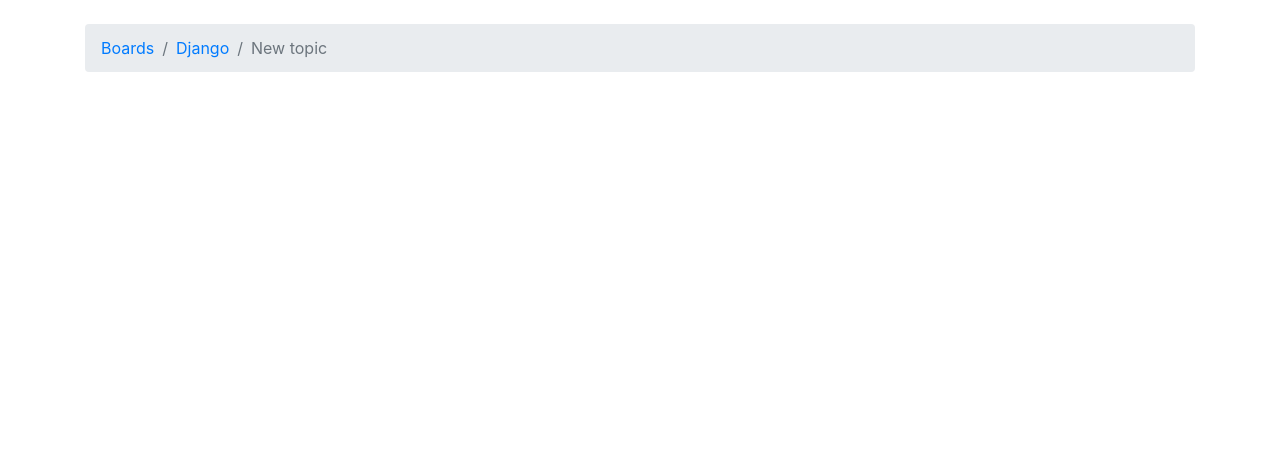
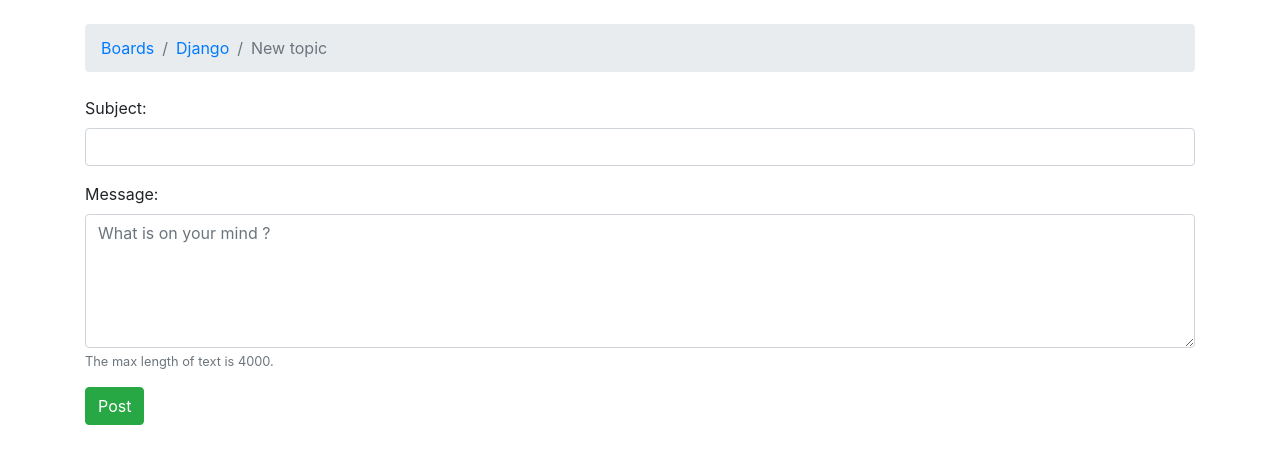
Before and after one commit to Abbas766/simple_is_better_than_complex, a Django app: page /boards/1/new/ in a window 1280 px wide. Shown: the part 56-520 px from the top of the page. Run offline with Django 3.2, Linux system fonts and the light colour scheme; data comes from the database, SQL or seed files in the repository; both versions use the stored data as it was after the commit; some libraries are stand-ins or nearby versions.

Commit message:
completed part 3 ,added reusable templates,tests and new_topic

```diff
--- a/myproject/boards/forms.py
+++ b/myproject/boards/forms.py
@@ -2,7 +2,12 @@ from django import forms
 from .models import Topic
 
 class NewTopicForm(forms.ModelForm):
-    message = forms.CharField(widget=forms.Textarea(),max_length=4000)
+    message = forms.CharField(widget=forms.Textarea(
+        attrs={'rows':5,'placeholder':'What is on your mind ?' }
+    ),
+    max_length=4000,
+    help_text = 'The max length of text is 4000.'
+    )
 
     class Meta:
         model = Topic
--- a/myproject/boards/views.py
+++ b/myproject/boards/views.py
@@ -34,4 +34,4 @@ def new_topic(request,pk):
             return redirect('board_topics',pk=board.pk)
     else:
         form = NewTopicForm()
-        return render(request,'new_topic.html',{'board':board,'form':form})
+    return render(request,'new_topic.html',{'board':board,'form':form})
--- a/myproject/myproject/settings.py
+++ b/myproject/myproject/settings.py
@@ -37,6 +37,7 @@ INSTALLED_APPS = [
     'django.contrib.sessions',
     'django.contrib.messages',
     'django.contrib.staticfiles',
+    'widget_tweaks',
     'boards',
 ]
 
--- /dev/null
+++ b/myproject/templates/includes/form.html
@@ -0,0 +1,28 @@
+{% load widget_tweaks %}
+
+{% for field in form %}
+  <div class="form-group">
+    {{ field.label_tag }}
+
+    {% if form.is_bound %}
+      {% if field.errors %}
+        {% render_field field class="form-control is-invalid" %}
+        {% for error in field.errors %}
+          <div class="invalid-feedback">
+            {{ error }}
+          </div>
+        {% endfor %}
+      {% else %}
+        {% render_field field class="form-control is-valid" %}
+      {% endif %}
+    {% else %}
+      {% render_field field class="form-control" %}
+    {% endif %}
+
+    {% if field.help_text %}
+      <small class="form-text text-muted">
+        {{ field.help_text }}
+      </small>
+    {% endif %}
+  </div>
+{% endfor %}
--- a/myproject/templates/new_topic.html
+++ b/myproject/templates/new_topic.html
@@ -1,4 +1,6 @@
 {% extends 'base.html'%}
+
+{% load widget_tweaks %}
 
 {% block title%} Start a new topic {% endblock%}
 
@@ -9,5 +11,9 @@
 {%endblock%}
 
 {% block content %}
-
+    <form method="post" novalidate>
+        {% csrf_token %}
+        {% include 'includes/form.html' %}
+        <button type="submit" class="btn btn-success">Post</button>
+    </form>
 {% endblock %}
--- a/pip-selfcheck.json
+++ b/pip-selfcheck.json
@@ -1 +1 @@
-{"last_check":"2018-04-27T19:21:34Z","pypi_version":"10.0.1"}
+{"last_check":"2018-05-09T20:06:47Z","pypi_version":"10.0.1"}
```
Also changed, not shown: myproject/boards/tests.py (+17 -0 lines), myproject/db.sqlite3.
